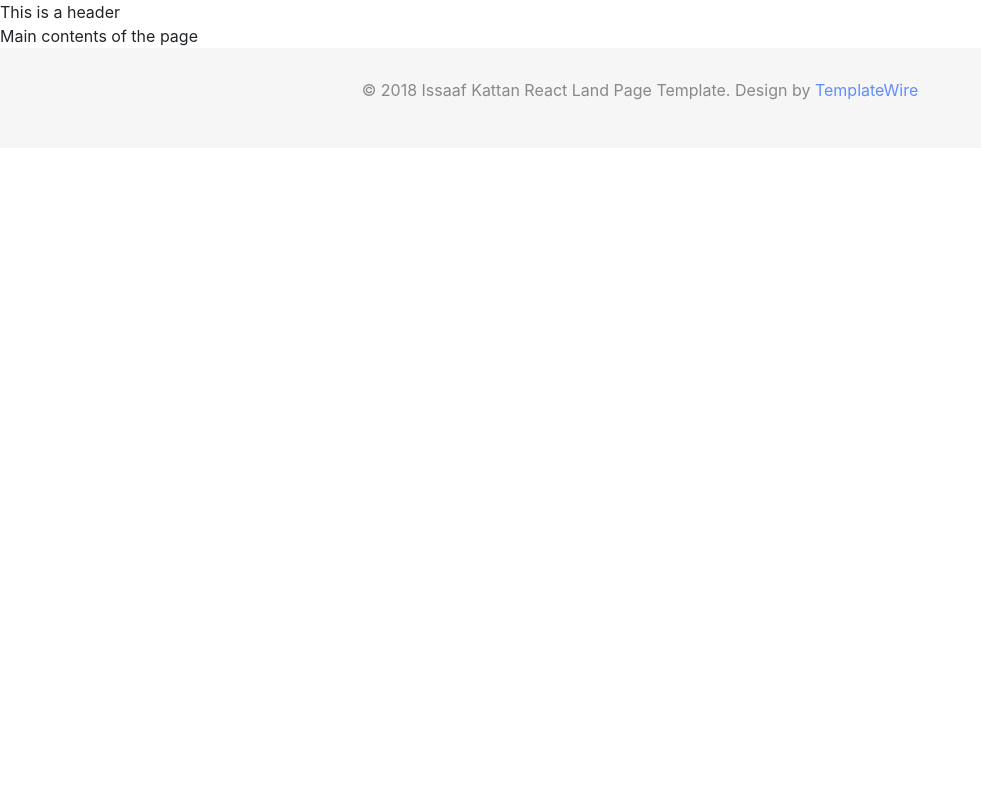
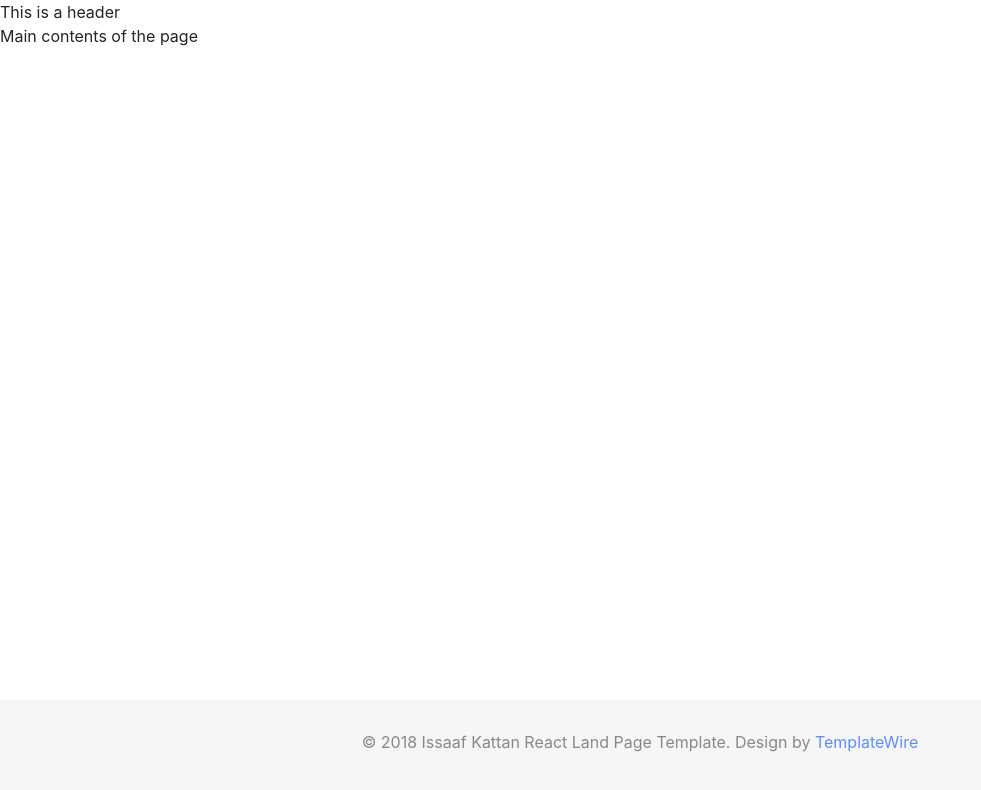
Before and after one commit to yuri-dmitriev/simple-landing, a React (Create React App) app: page / in a window 1280 px wide. Shown: the top 790 px of the page, without its empty margins (0-981 px from the left). Built offline with nearby package versions, Linux system fonts and the light colour scheme.

Commit message:
feat: stick footer to bottom of the page if no content present

```diff
--- a/src/containers/App.js
+++ /dev/null
@@ -1,18 +0,0 @@
-import { Component, Fragment } from 'react';
-import Header from '../components/header/header';
-import Main from '../components/main/main';
-import Footer from './footer';
-
-class App extends Component {
-  render() {
-    return (
-      <Fragment>
-        <Header />
-        <Main />
-        <Footer />
-      </Fragment>
-    );
-  }
-}
-
-export default App;
--- /dev/null
+++ b/src/containers/app.css
@@ -0,0 +1,13 @@
+.app {
+    height: 100%;
+    display: flex;
+    flex-direction: column;
+}
+
+.app-content {
+    flex: 1 0 auto;
+}
+
+.app-footer {
+    flex: 0 0 auto;
+}
--- /dev/null
+++ b/src/containers/app.js
@@ -0,0 +1,24 @@
+import { Component } from 'react';
+import Header from '../components/header/header';
+import Main from '../components/main/main';
+import Footer from './footer';
+
+import './app.css';
+
+class App extends Component {
+  render() {
+    return (
+      <div className="app">
+        <div className="app-content">
+          <Header />
+          <Main />
+        </div>
+        <div className="app-footer">
+          <Footer />
+        </div>
+      </div>
+    );
+  }
+}
+
+export default App;
--- /dev/null
+++ b/src/index.css
@@ -0,0 +1,5 @@
+html,
+body,
+#root {
+    height: 100%;
+}
--- a/src/index.js
+++ b/src/index.js
@@ -1,6 +1,8 @@
 import React from 'react';
 import ReactDOM from 'react-dom';
-import App from './containers/App';
+import App from './containers/app';
+
+import './index.css';
 
 ReactDOM.render(
   <React.StrictMode>
```
